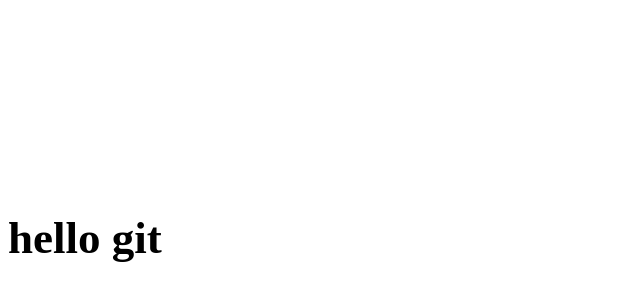
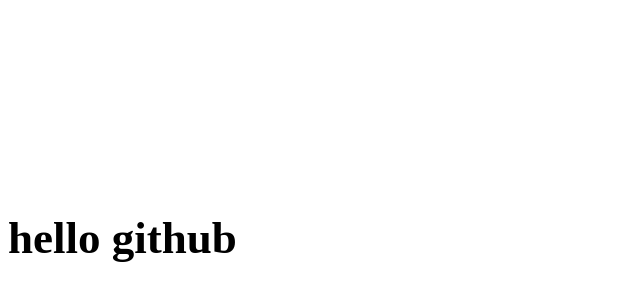
Before and after one commit to VAKARAMOKO/hello, a plain HTML site: page index.html in a window 1280 px wide. Shown: the part 138-438 px from the top of the page, without its empty margins (0-640 px from the left). Drawn offline with Linux system fonts and the light colour scheme.

Commit message:
change git on github

```diff
--- a/index.html
+++ b/index.html
@@ -17,7 +17,7 @@
 	}
 </style>
 <body>
-	<h1>hello git</h1>
+	<h1>hello github</h1>
 
 </body>
 </html>
```
